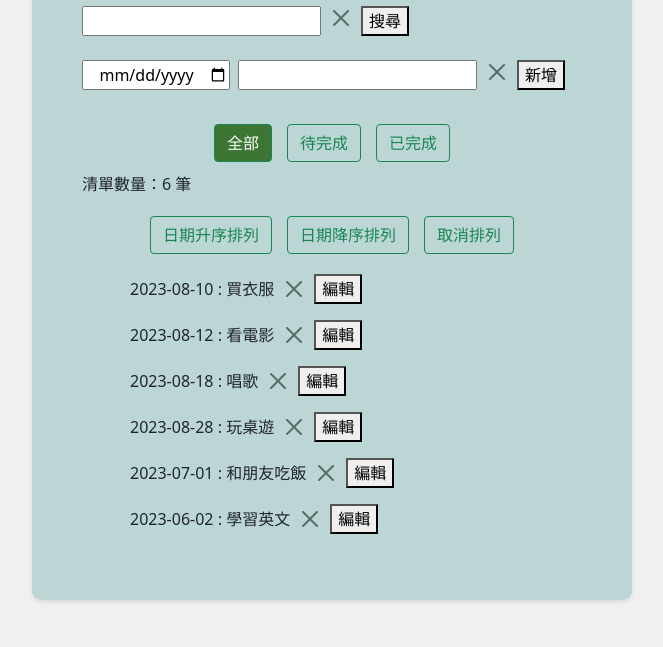
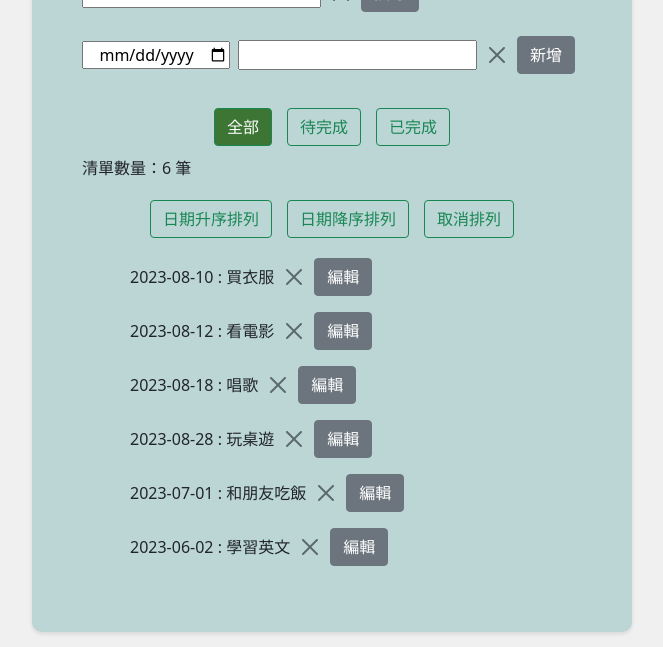
Before and after one commit to janoskii03/todo-list, a plain HTML site: page index.html in a window 1280 px wide. Shown: the part 153-800 px from the top of the page, without its empty margins (308-971 px from the left). Drawn offline with nearby package versions, Linux system fonts and the light colour scheme.

Commit message:
繼續修改外觀

```diff
--- a/index.html
+++ b/index.html
@@ -17,16 +17,16 @@
     <div id="app">
         <div class="container">
             <h2 class="text-center mb-4">代辦清單</h2>
-            <div class="search_area d-flex mb-4 gap-2">
+            <div class="search_area d-flex mb-4 gap-2 align-items-center">
                 <input type="text" v-model.trim="searchText" @input="searchTodo">
                 <button type="button" class="btn-close" aria-label="Close" @click="resetInputs('searchText')"></button>
-                <button @click="searchTodo">搜尋</button>
+                <button type="button" class="btn btn-secondary" @click="searchTodo">搜尋</button>
             </div>
-            <div class="add_area d-flex mb-4 gap-2 ">
+            <div class="add_area d-flex mb-4 gap-2 align-items-center">
                 <input type="date" v-model.trim="addDate" :min="minDate" ref="addDateInput" class="text-center">
                 <input type="search" v-model.trim="addText" @keyup.enter="addTodo">
                 <button type="button" class="btn-close" aria-label="Close" @click="resetInputs('addText')"></button>
-                <button @click="addTodo">新增</button>
+                <button type="button" class="btn btn-secondary" @click="addTodo">新增</button>
             </div>
             <div class="list_tab">
                 <button type="button" class="btn btn-outline-success" :class="{active:currentTab==='all'}"
@@ -52,7 +52,7 @@
                         @click="checkToFinished(index,item)">
                     {{item.date}} : {{item.thing}}
                     <button type="button" class="btn-close" aria-label="Close" @click="remove(index, item)"></button>
-                    <button @click="editItem(item)">編輯</button>
+                    <button type="button" class="btn btn-secondary" @click="editItem(item)">編輯</button>
                 </div>
                 <div v-else>
                     <input type="text" v-model="item.date">
```
